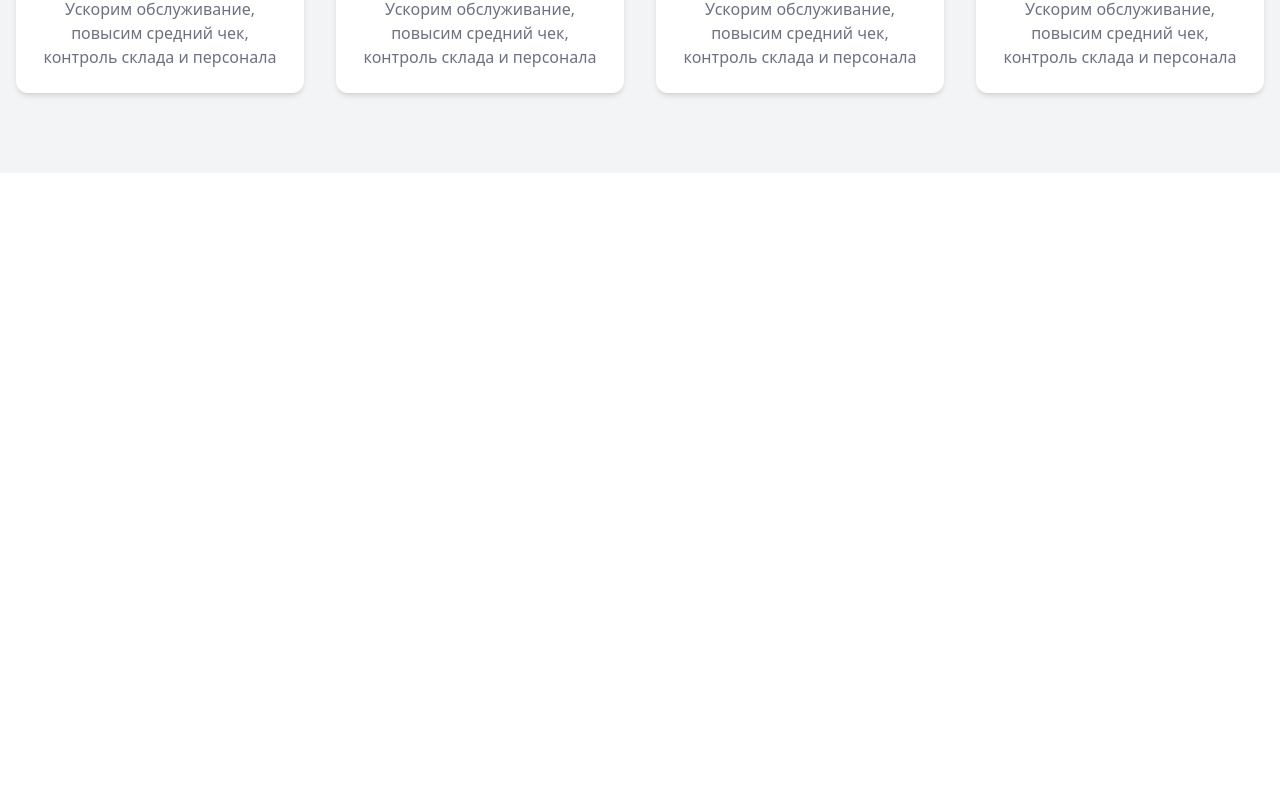
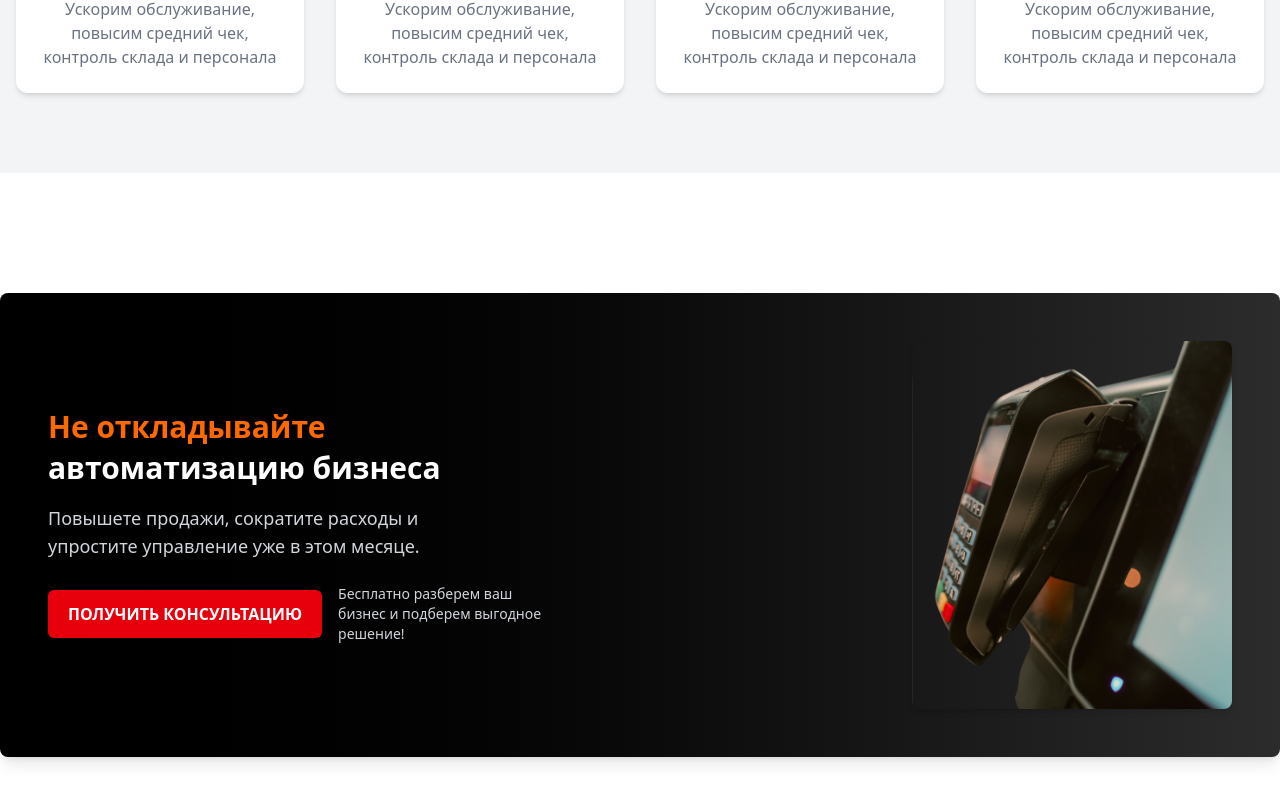
Before and after one commit to DiyorMr/business, a React (Vite) app: page / in a window 1280 px wide. Shown: the part 2788-3591 px from the top of the page. Before the commit the page ends 2961 px from the top, so only its background shows below. Built offline with nearby package versions, Linux system fonts and the light colour scheme.

Commit message:
banner add

```diff
--- a/src/components/About.jsx
+++ b/src/components/About.jsx
@@ -1,3 +1,5 @@
+import Banner from "./pages/Banner";
+
 const About = () => {
     const card = [
         {
@@ -51,6 +53,7 @@ const About = () => {
     ];
 
     return (
+        <>
             <div className="bg-gray-100">
                 <div className="max-w-[1300px] mx-auto px-4 py-20">
                     <h1 className="text-3xl md:text-4xl font-bold text-[#252322] text-center mb-12">
@@ -78,6 +81,9 @@ const About = () => {
                     </div>
                 </div>
             </div>
+            <Banner />
+        </>
+
     );
 };
 
--- a/src/components/Hero.jsx
+++ b/src/components/Hero.jsx
@@ -62,7 +62,6 @@ const Hero = () => {
                                 Автоматизация бизнеса под ключ
                             </h1>
                         </div>
-
                         <div className="flex items-center gap-4 sm:gap-6 flex-wrap">
                             <div className="flex items-center gap-2 text-white">
                                 <MapPin className="text-red-700" />
@@ -75,20 +74,16 @@ const Hero = () => {
                                     <option className="text-black">Казань</option>
                                 </select>
                             </div>
-
                             <div className="flex items-center gap-2">
                                 <a
                                     href="https://t.me/mvdiyor"
                                     target="_blank"
-                                    rel="noopener noreferrer"
-                                >
+                                    rel="noopener noreferrer">
                                     <img src="/img/telegramm.svg" alt="@mvdiyor" />
                                 </a>
-                                <a
-                                    href="https://whatsapp/mvdiyor"
+                                <a href="https://whatsapp/mvdiyor"
                                     target="_blank"
-                                    rel="noopener noreferrer"
-                                >
+                                    rel="noopener noreferrer">
                                     <img src="/img/whatsapp.svg" alt="WhatsApp" />
                                 </a>
 
@@ -116,12 +111,27 @@ const Hero = () => {
                         <div className="flex flex-col sm:flex-row gap-3">
                             <select className="bg-white/10 rounded px-2 py-1">
                                 <option>Автоматизация</option>
+                                <option className="text-black">Москва</option>
+                                <option className="text-black">Санкт-Петербург</option>
+                                <option className="text-black">Екатеринбург</option>
+                                <option className="text-black">Новосибирск</option>
+                                <option className="text-black">Казань</option>
                             </select>
                             <select className="bg-white/10 rounded px-2 py-1">
                                 <option>Услуги</option>
+                                <option className="text-black">Москва</option>
+                                <option className="text-black">Санкт-Петербург</option>
+                                <option className="text-black">Екатеринбург</option>
+                                <option className="text-black">Новосибирск</option>
+                                <option className="text-black">Казань</option>
                             </select>
                             <select className="bg-white/10 rounded px-2 py-1">
                                 <option>Программное обеспечение</option>
+                                <option className="text-black">Москва</option>
+                                <option className="text-black">Санкт-Петербург</option>
+                                <option className="text-black">Екатеринбург</option>
+                                <option className="text-black">Новосибирск</option>
+                                <option className="text-black">Казань</option>
                             </select>
                         </div>
 
--- /dev/null
+++ b/src/components/pages/Banner.jsx
@@ -0,0 +1,34 @@
+const Banner = () => {
+    return (
+        <div className="max-w-7xl my-30 h-full mx-auto bg-gradient-to-r from-black to-[#2c2c2c] rounded-lg flex flex-col md:flex-row items-center justify-between md:p-12 text-white shadow-lg">
+            <div className="flex-1">
+                <h2 className="text-2xl md:text-3xl font-bold leading-snug">
+                    <span className="text-orange-500">Не откладывайте</span> <br />
+                    <span className="text-white">автоматизацию бизнеса</span>
+                </h2>
+                <p className="text-gray-300 mt-4 text-base md:text-lg max-w-md">
+                    Повышeте продажи, сократите расходы и упростите управление уже в этом
+                    месяце.
+                </p>
+
+                <div className="flex items-center gap-4 mt-6">
+                    <button className="bg-red-600 hover:bg-red-700 text-white font-semibold px-5 py-3 rounded-md transition">
+                        ПОЛУЧИТЬ КОНСУЛЬТАЦИЮ
+                    </button>
+                    <p className="text-sm text-gray-300 max-w-[220px]">
+                        Бесплатно разберем ваш бизнес и подберем выгодное решение!
+                    </p>
+                </div>
+            </div>
+            <div className="mt-8 md:mt-0 bg-gradient-to-r">
+                <img
+                    src="./img/terminal.svg"
+                    alt="Payment Terminal"
+                    className="rounded-lg  md:w-80 shadow-md"
+                />
+            </div>
+        </div>
+    );
+};
+
+export default Banner;
```
Also changed, not shown: public/img/terminal.svg (added). Lines whose indentation alone changed are shown as unchanged.
